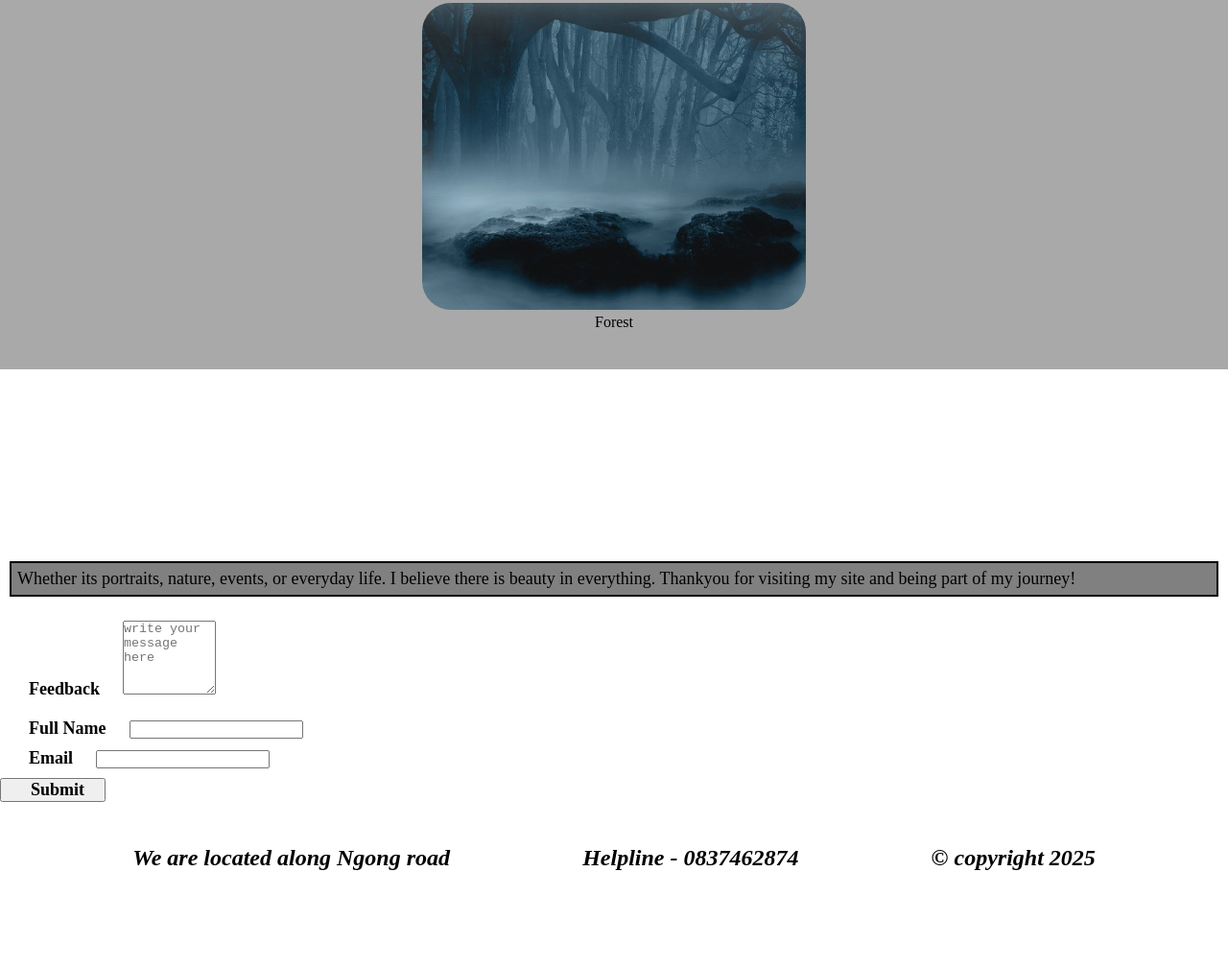
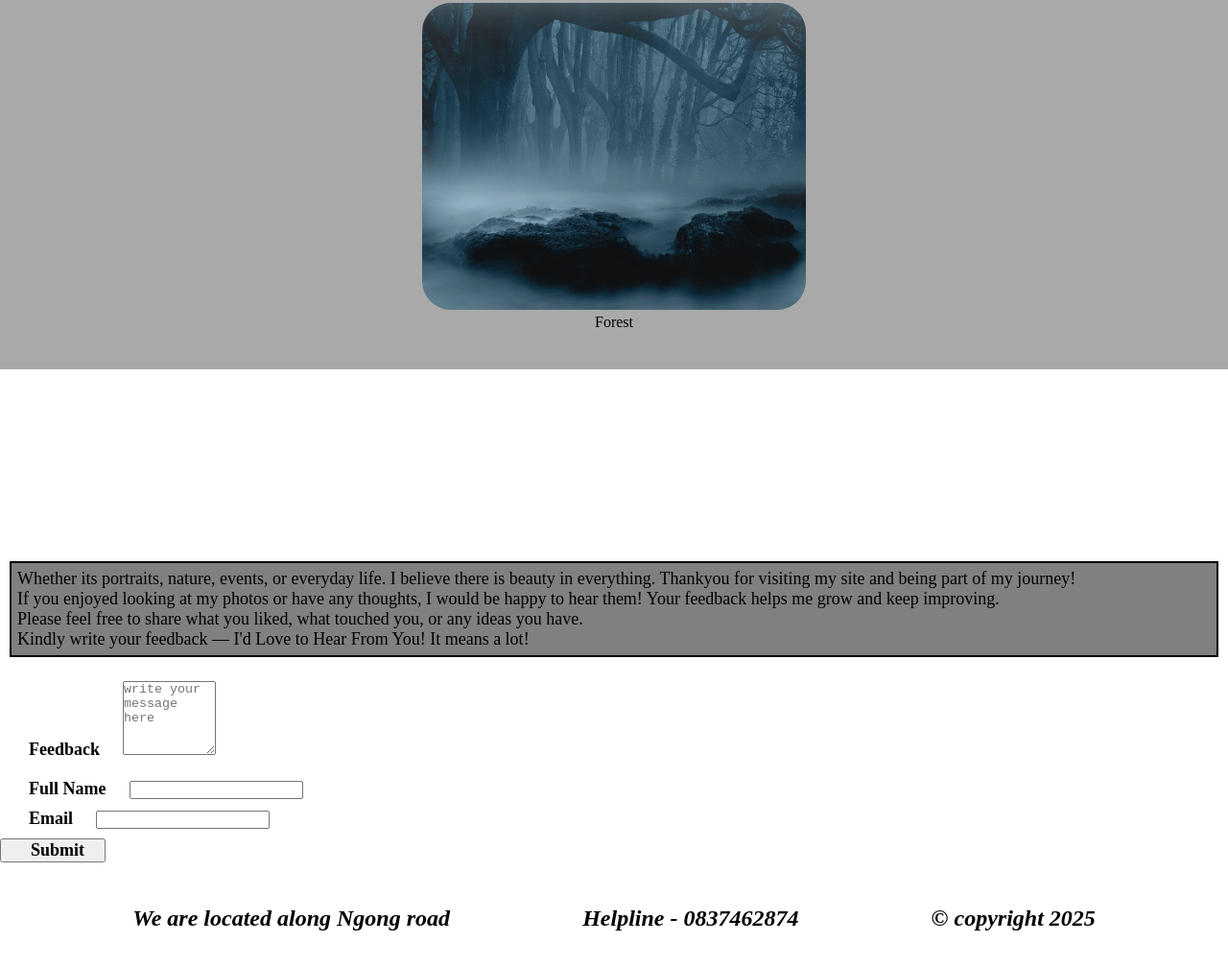
Before and after one commit to IreneMurage/Irene-Photography-Website, a plain HTML site: page index.html in a window 1280 px wide. Shown: the part 6326-7333 px from the top of the page at 96% size. Before the commit the page ends 7270 px from the top, so only its background shows below. Drawn offline with Linux system fonts and the light colour scheme.

Commit message:
adds data in the box model

```diff
--- a/index.html
+++ b/index.html
@@ -168,7 +168,10 @@
                 <p>Forest</p>
             </div>
         </section>
-        <div class="boxmodel">Whether its portraits, nature, events, or everyday life. I believe there is beauty in everything. Thankyou for visiting my site and being part of my journey!</div>
+        <div class="boxmodel">Whether its portraits, nature, events, or everyday life. I believe there is beauty in everything. Thankyou for visiting my site and being part of my journey! <br>If you enjoyed looking at my photos or have any thoughts, I would be happy to hear them!
+            Your feedback helps me grow and keep improving.<br>
+            Please feel free to share what you liked, what touched you, or any ideas you have.<br>
+            Kindly write your feedback — I'd Love to Hear From You! It means a lot!</div>
         <section>
             <form>
                 <div class="message">
```
